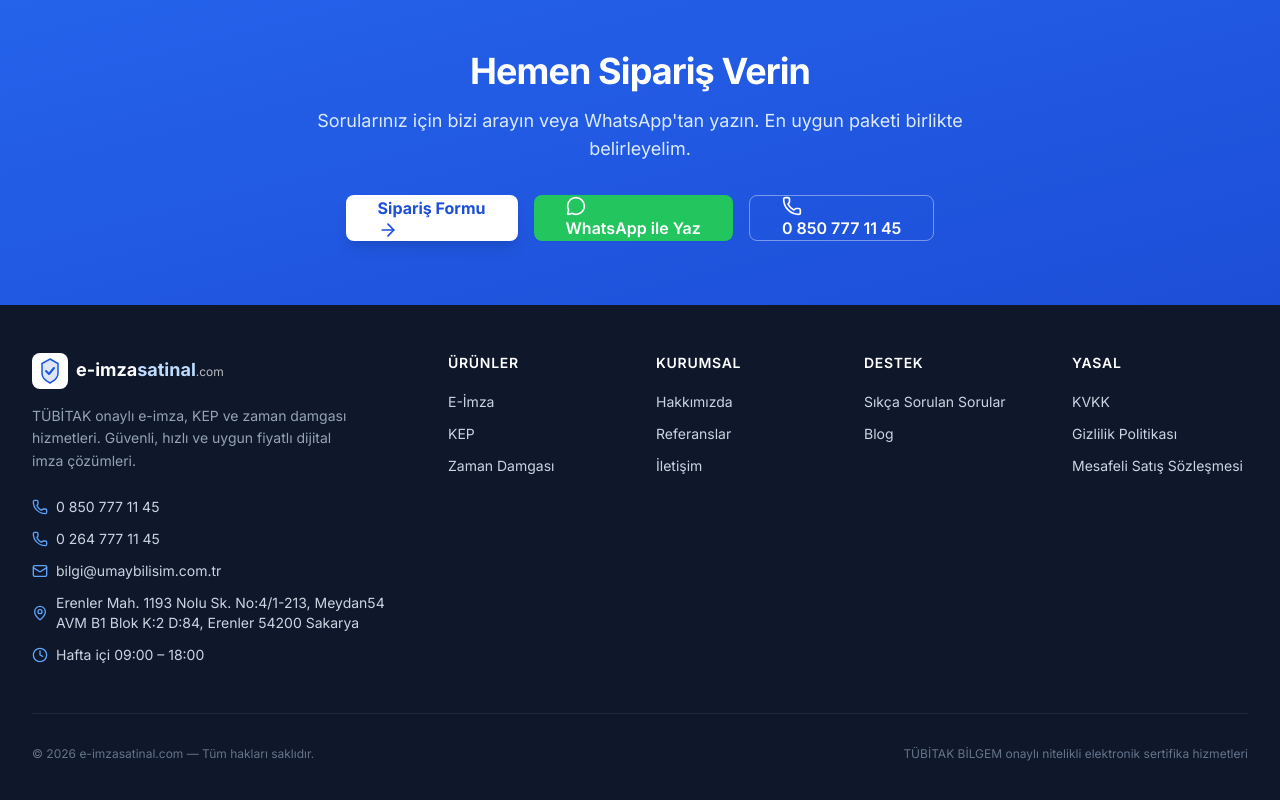
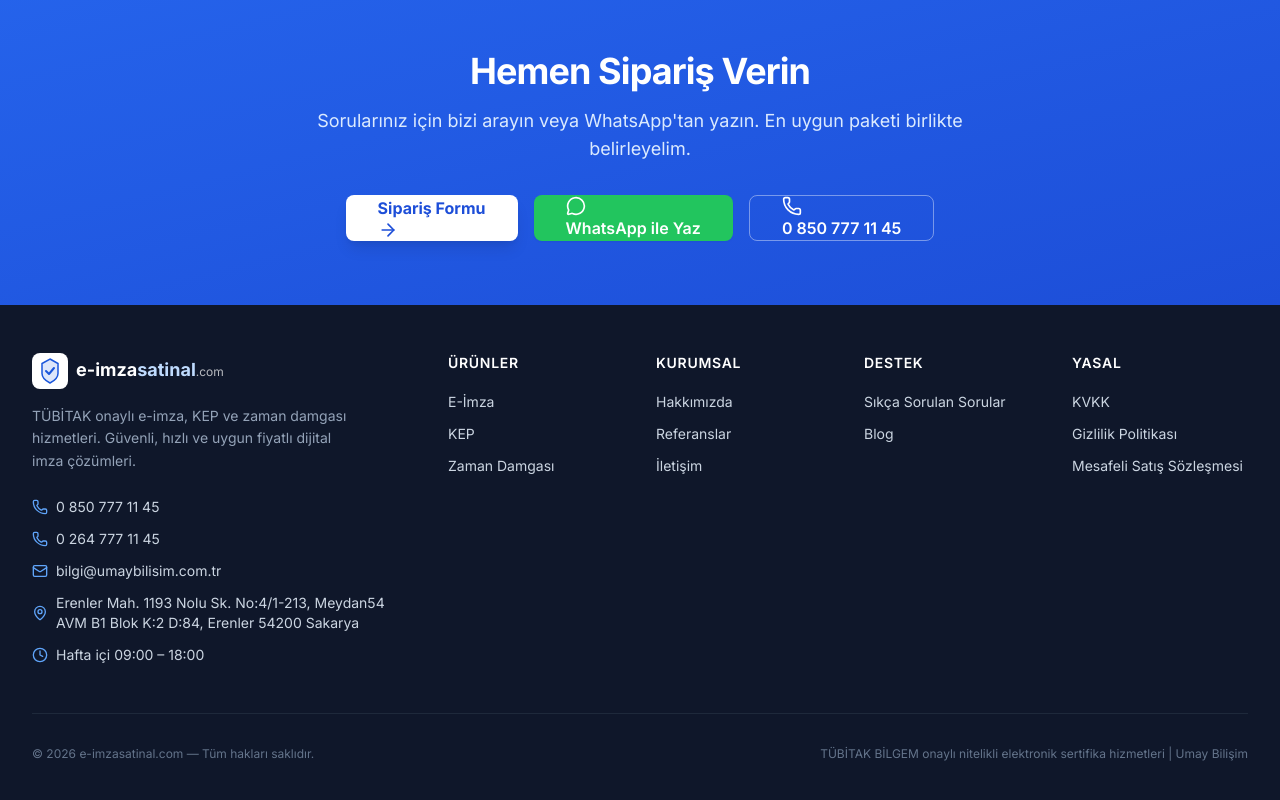
Before and after one commit to umaybilisim/eimzasatinalcomtr, a Next.js app: page / in a window 1280 px wide. Shown: the part 4144-4944 px from the top of the page. Built offline with nearby package versions, Linux system fonts and the light colour scheme.

Commit message:
Footer'a Umay Bilişim backlink eklendi

```diff
--- a/components/site/footer.tsx
+++ b/components/site/footer.tsx
@@ -62,7 +62,17 @@
 
         <div className="mt-12 pt-8 border-t border-slate-800 flex flex-col sm:flex-row justify-between items-center gap-4 text-xs text-slate-500">
           <p>© {new Date().getFullYear()} e-imzasatinal.com — Tüm hakları saklıdır.</p>
-          <p>TÜBİTAK BİLGEM onaylı nitelikli elektronik sertifika hizmetleri</p>
+          <p>
+            TÜBİTAK BİLGEM onaylı nitelikli elektronik sertifika hizmetleri |{" "}
+            <a
+              href="https://www.umaybilisim.com.tr"
+              target="_blank"
+              rel="noopener"
+              className="hover:text-slate-300 transition-colors"
+            >
+              Umay Bilişim
+            </a>
+          </p>
         </div>
       </div>
     </footer>
```
